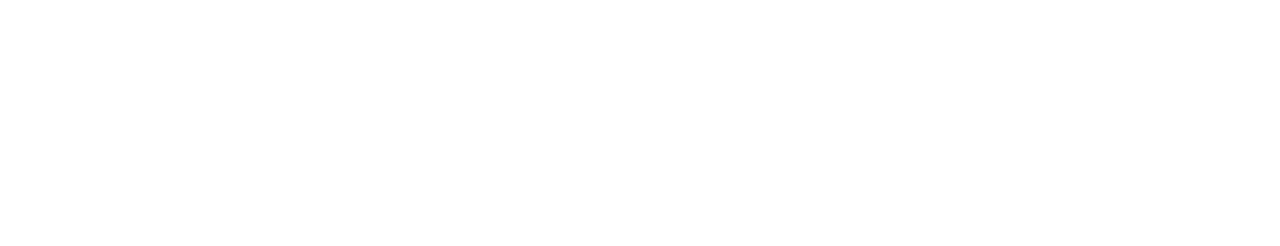
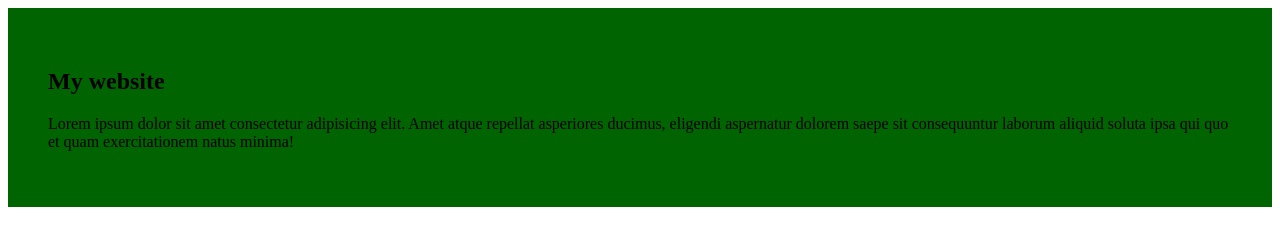
Before and after one commit to shb406/my-simple-repository, a plain HTML site: page fokinni.html in a window 1280 px wide. Drawn offline with Linux system fonts and the light colour scheme.

Commit message:
added my first blog

```diff
--- a/fokinni.html
+++ b/fokinni.html
@@ -3,11 +3,14 @@
 <head>
     <meta charset="UTF-8">
     <meta name="viewport" content="width=device-width, initial-scale=1.0">
-    <title>New website
-
-    </title>
+    <title>New website </title>
+    <link rel="stylesheet" href="style/blog.css">
 </head>
 <body>
+    <div>
+        <h2> My website </h2>
+        <p> Lorem ipsum dolor sit amet consectetur adipisicing elit. Amet atque repellat asperiores ducimus, eligendi aspernatur dolorem saepe sit consequuntur laborum aliquid soluta ipsa qui quo et quam exercitationem natus minima!</p>
+    </div>
 
 </body>
 </html>
--- /dev/null
+++ b/style/blog.css
@@ -0,0 +1,4 @@
+div{
+    background-color: darkgreen;
+    padding: 40px;
+}
```
